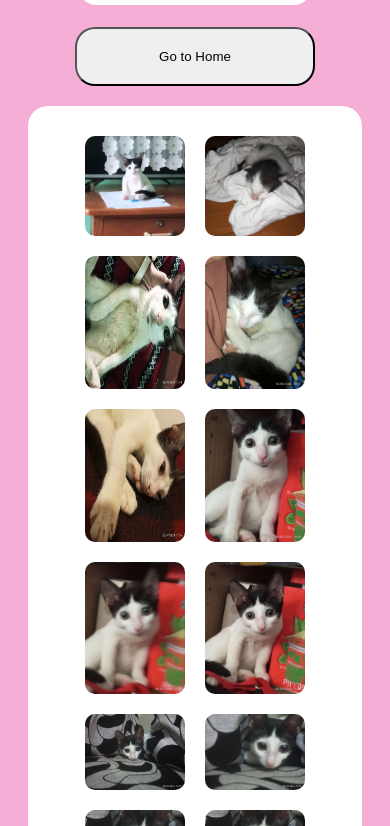
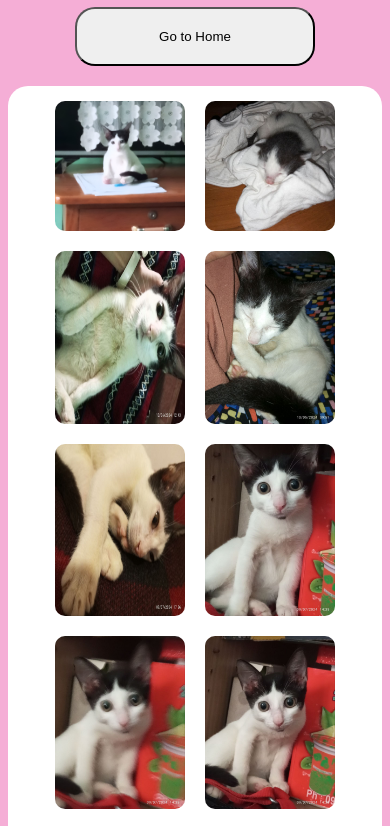
Before and after one commit to KhunMyatlevy/My-beloved-Luna, a plain HTML site: page gallery.html in a window 390 px wide. Shown: the part 121-947 px from the top of the page. Drawn offline with Linux system fonts and the light colour scheme.

Commit message:
Your commit message

```diff
--- a/gallery.css
+++ b/gallery.css
@@ -23,7 +23,7 @@ h1 {
 }
 
 .gallery-image {
-    width: 150px; /* Thumbnail size */
+    width: 185px; /* Thumbnail size */
     height: auto;
     margin: 10px;
     cursor: pointer;
@@ -88,11 +88,15 @@ h1 {
 }
 
 @media (max-width: 600px) {
+    body {
+        padding:0;
+    }
     .gallery {
         justify-content: center; /* Center gallery items on small screens */
+        padding: 5px;
     }
 
     .gallery-image {
-        width: 100px; /* Smaller thumbnail size for mobile */
+        width: 130px; /* Smaller thumbnail size for mobile */
     }
 }
--- a/styles.css
+++ b/styles.css
@@ -1,14 +1,11 @@
 body {
     background-color: #f5aed6;
-    padding: 20px;
-    padding-left: 70px;
-    padding-right: 70px;
+    padding: 50px;
 
 }
 
 .home{
     display: flex;
-
 }
 
 
@@ -81,6 +78,10 @@ body {
 }
 
 @media (max-width: 768px) {
+
+    body {
+        padding: 10px;
+    }
     .home {
         flex-direction: column; /* Stack elements vertically */
         align-items: center; /* Center align the items */
```
